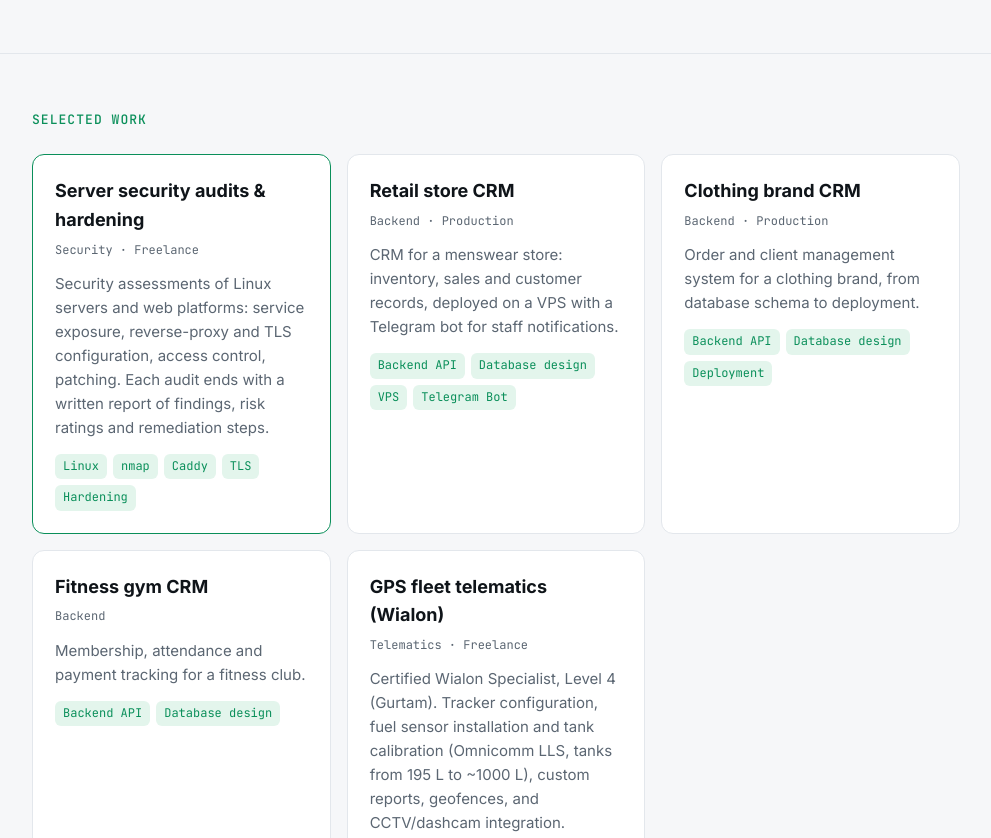
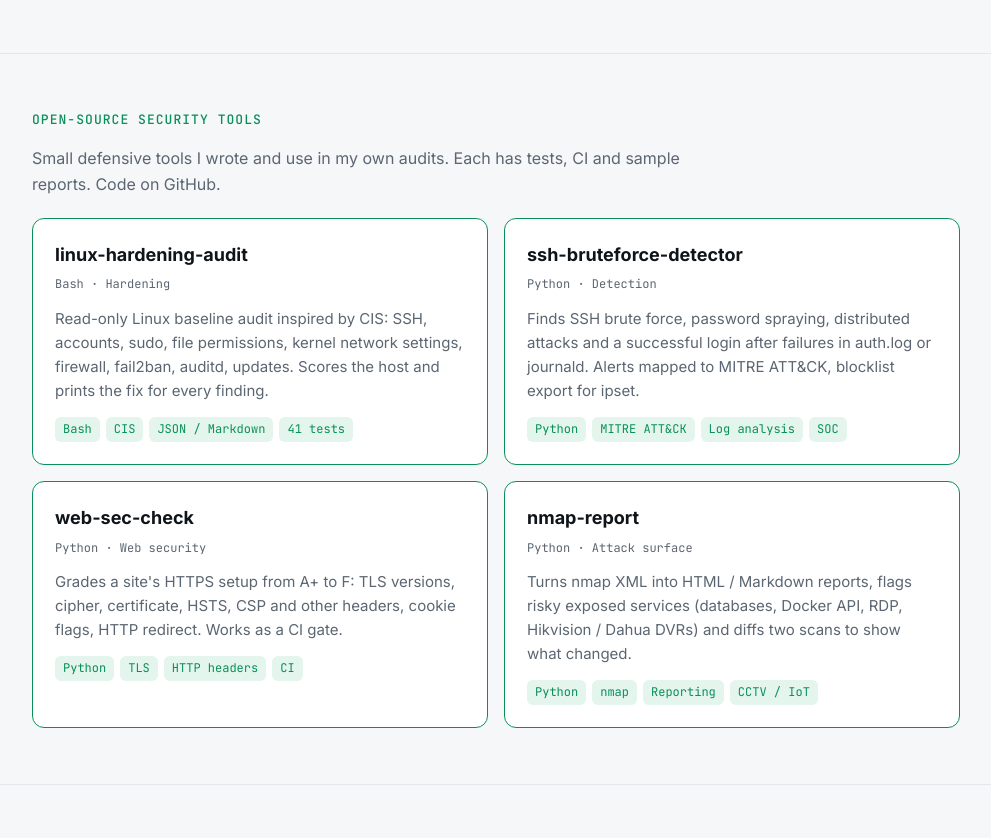
Before and after one commit to darkside0001/darkside0001.github.io, a plain HTML site: page index.html in a window 1280 px wide. Shown: the part 1200-2038 px from the top of the page, without its empty margins (144-1135 px from the left). Drawn offline with Linux system fonts and the light colour scheme.

Commit message:
Add open-source security tools section

```diff
--- a/index.html
+++ b/index.html
@@ -53,6 +53,9 @@ h2{font-size:13px;font-family:var(--mono);font-weight:500;color:var(--accent);te
 .thumb img{width:100%;aspect-ratio:1.414;object-fit:cover;object-position:top;border-radius:6px;border:1px solid var(--line);margin-bottom:12px;display:block;background:#fff}
 .card h3 a{color:inherit;text-decoration:none}.card h3 a:hover{color:var(--accent)}
 .card.featured{border-color:var(--accent)}
+.card h3 a{color:inherit;text-decoration:none}.card h3 a:hover{color:var(--accent)}
+.grid.two{grid-template-columns:repeat(auto-fit,minmax(min(100%,400px),1fr))}
+.lead-note{color:var(--muted);margin:-8px 0 20px;max-width:680px}
 .chips{display:flex;flex-wrap:wrap;gap:6px;list-style:none}
 .chips li{font-family:var(--mono);font-size:12px;padding:3px 8px;border-radius:6px;background:var(--accent-soft);color:var(--accent)}
 .skills .card h3{font-size:16px;margin-bottom:12px}
@@ -73,6 +76,7 @@ footer{padding:32px 0;border-top:1px solid var(--line);color:var(--muted);font-s
   <ul>
     <li><a href="#about">About</a></li>
     <li><a href="#experience">Experience</a></li>
+    <li><a href="#tools">Tools</a></li>
     <li><a href="#projects">Projects</a></li>
     <li><a href="#skills">Skills</a></li>
     <li><a href="#education">Education</a></li>
@@ -104,6 +108,37 @@ footer{padding:32px 0;border-top:1px solid var(--line);color:var(--muted);font-s
   <div class="timeline">
     <div class="item"><p class="when">2024 – now</p><div><h3>Freelance Security &amp; Backend Engineer</h3><p>Server security audits and hardening reports for small businesses. CRM systems for retail, fashion and fitness clients, deployed and secured on VPS. Wialon consulting for fleet owners.</p></div></div>
     <div class="item"><p class="when">Apr 2022 – Apr 2024</p><div><h3>Wialon Specialist &amp; IT Security Engineer</h3><p>Track Monitoring Service LLC, Uzbekistan. Practically the sole IT specialist: Wialon platform setup and maintenance, GPS tracker and fuel sensor troubleshooting, client accounts and training, and the company's IT infrastructure and security.</p></div></div>
+  </div>
+</div></section>
+
+<section id="tools"><div class="wrap">
+  <h2>Open-source security tools</h2>
+  <p class="lead-note">Small defensive tools I wrote and use in my own audits. Each has tests, CI and sample reports. Code on GitHub.</p>
+  <div class="grid two">
+    <article class="card featured">
+      <h3><a href="https://github.com/darkside0001/linux-hardening-audit">linux-hardening-audit</a></h3>
+      <p class="kind">Bash · Hardening</p>
+      <p>Read-only Linux baseline audit inspired by CIS: SSH, accounts, sudo, file permissions, kernel network settings, firewall, fail2ban, auditd, updates. Scores the host and prints the fix for every finding.</p>
+      <ul class="chips"><li>Bash</li><li>CIS</li><li>JSON / Markdown</li><li>41 tests</li></ul>
+    </article>
+    <article class="card featured">
+      <h3><a href="https://github.com/darkside0001/ssh-bruteforce-detector">ssh-bruteforce-detector</a></h3>
+      <p class="kind">Python · Detection</p>
+      <p>Finds SSH brute force, password spraying, distributed attacks and a successful login after failures in auth.log or journald. Alerts mapped to MITRE ATT&amp;CK, blocklist export for ipset.</p>
+      <ul class="chips"><li>Python</li><li>MITRE ATT&amp;CK</li><li>Log analysis</li><li>SOC</li></ul>
+    </article>
+    <article class="card featured">
+      <h3><a href="https://github.com/darkside0001/web-sec-check">web-sec-check</a></h3>
+      <p class="kind">Python · Web security</p>
+      <p>Grades a site's HTTPS setup from A+ to F: TLS versions, cipher, certificate, HSTS, CSP and other headers, cookie flags, HTTP redirect. Works as a CI gate.</p>
+      <ul class="chips"><li>Python</li><li>TLS</li><li>HTTP headers</li><li>CI</li></ul>
+    </article>
+    <article class="card featured">
+      <h3><a href="https://github.com/darkside0001/nmap-report">nmap-report</a></h3>
+      <p class="kind">Python · Attack surface</p>
+      <p>Turns nmap XML into HTML / Markdown reports, flags risky exposed services (databases, Docker API, RDP, Hikvision / Dahua DVRs) and diffs two scans to show what changed.</p>
+      <ul class="chips"><li>Python</li><li>nmap</li><li>Reporting</li><li>CCTV / IoT</li></ul>
+    </article>
   </div>
 </div></section>
 
```
